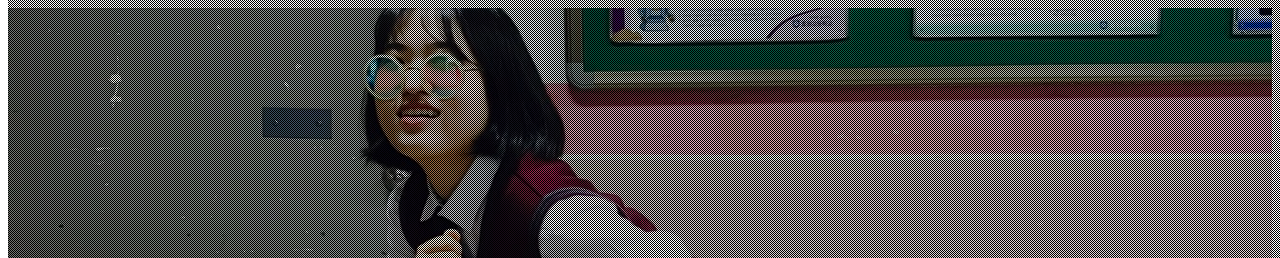
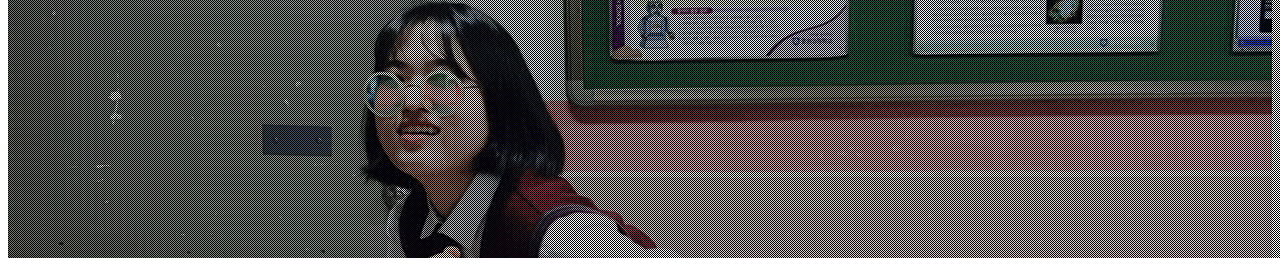
Before and after one commit to anso33/anso33.github.io, a plain HTML site: page index.html in a window 1280 px wide. Shown: the top 258 px of the page. Drawn offline with Linux system fonts and the light colour scheme.

Commit message:
Update index.html

```diff
--- a/index.html
+++ b/index.html
@@ -7,11 +7,12 @@
   <style>
       .background__01 {
           width: 100%;
-          height: 550px;
+          height: 1100px;
           background-image: url("imgs/1495297974445.jpg");
           background-repeat:  no-repeat;
           background-size: cover;
-          background-position: center;
+          background-position: absolute;
+          margin-top: -550px;
       }
       @media screen and (max-width: 1024px) { /* Specific to this particular image */
   .background__01 {
```
